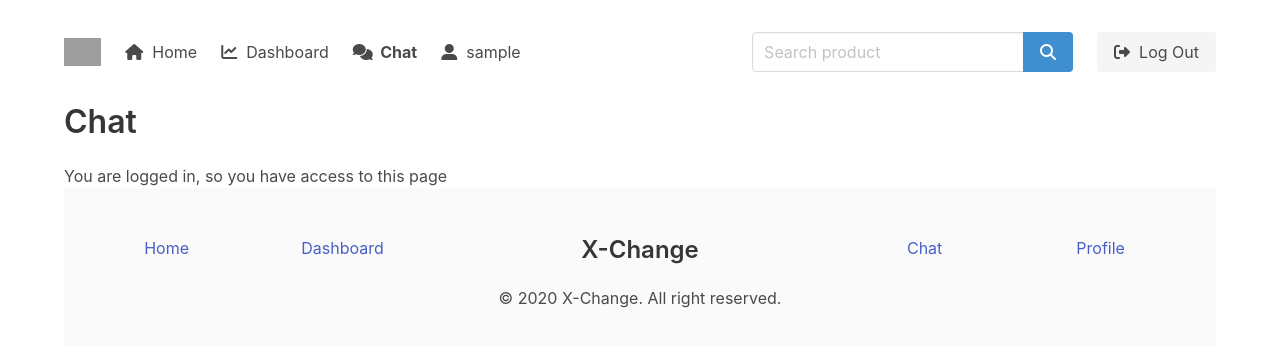
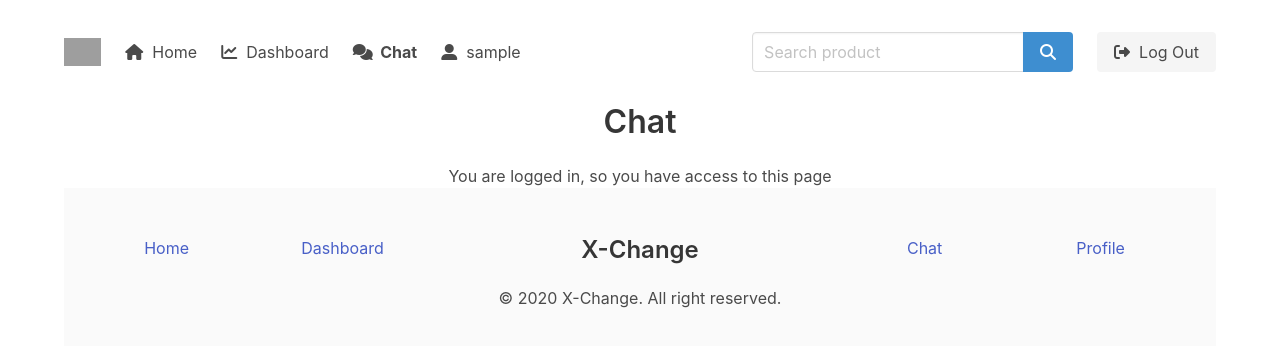
Before and after one commit to Jovan-Popovic/X-Change, a React (Create React App) app: page /chat in a window 1280 px wide. Shown: the top 346 px of the page. Built offline with nearby package versions, Linux system fonts and the light colour scheme; sample sign-in values are in the browser's storage; grey boxes are pictures that could not be loaded.

Commit message:
Warnings removed

```diff
--- a/src/components/chat/Chat.js
+++ b/src/components/chat/Chat.js
@@ -3,8 +3,10 @@ import React from "react";
 export const Chat = () => {
   return (
     <React.Fragment>
-      <h1 className="title">Chat</h1>
-      <p>You are logged in, so you have access to this page</p>
+      <h1 className="title has-text-centered">Chat</h1>
+      <p className="has-text-centered">
+        You are logged in, so you have access to this page
+      </p>
     </React.Fragment>
   );
 };
--- a/src/components/dashboard/MyProducts.js
+++ b/src/components/dashboard/MyProducts.js
@@ -3,7 +3,7 @@ import React from "react";
 import "moment-timezone";
 
 export const MyProducts = (props) => {
-  const [products, getProducts] = React.useState([]);
+  const products = React.useState([]);
 
   return (
     <React.Fragment>
```
